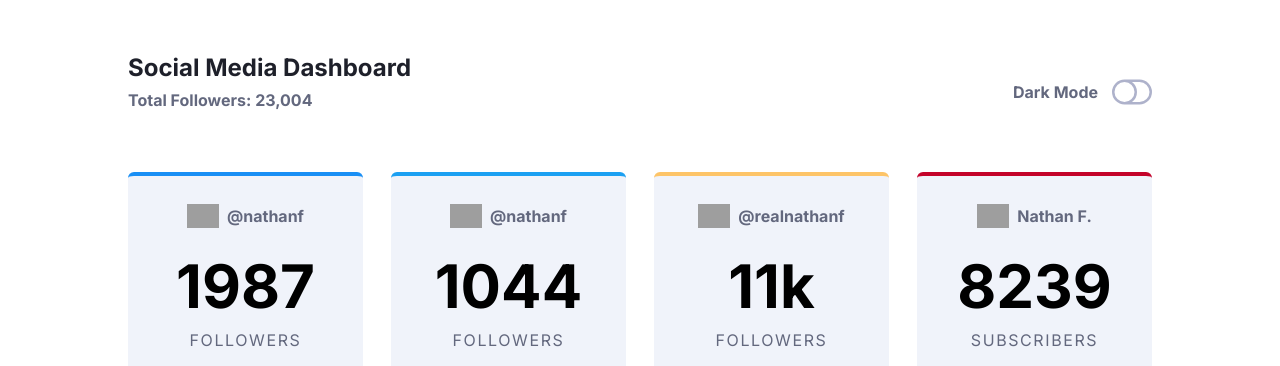
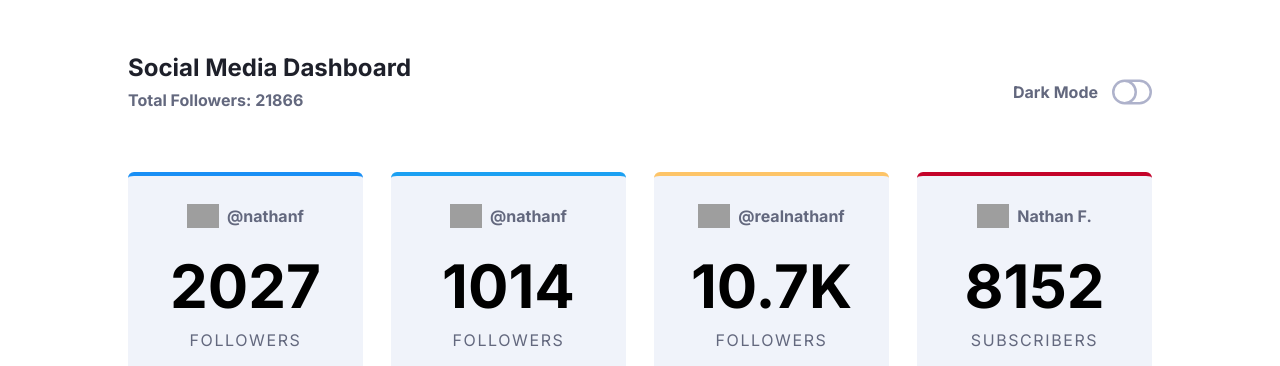
Before and after one commit to TheThomasY/social-media-dashboard, a React (Create React App) app: page / in a window 1280 px wide. Shown: the top 366 px of the page. Built offline with nearby package versions, Linux system fonts and the light colour scheme; grey boxes are pictures that could not be loaded.

Commit message:
feat: followers is randomised

```diff
--- a/src/App.js
+++ b/src/App.js
@@ -5,15 +5,55 @@ import Overview from './components/Overview';
 import './App.css';
 
 function App() {
+  // Set page title
   useEffect(() => {
     document.title = 'Dashboard';
   }, []);
 
+  // Dark Mode
   const [darkMode, setDarkMode] = useState(false);
 
   const toggleDarkMode = () => {
     setDarkMode(!darkMode);
   };
+
+  // Followers
+  const startingFollowers = {
+    fb: 1987,
+    tw: 1044,
+    in: 11000,
+    yt: 8239,
+  };
+
+  // Random Followers
+  const [randomFollowers, setRandomFollowers] = useState({
+    fb: startingFollowers.fb,
+    tw: startingFollowers.tw,
+    in: startingFollowers.in,
+    yt: startingFollowers.yt,
+  });
+
+  const randomFluc = (number) => {
+    let percentage = Math.floor(Math.random() * 3 + 1);
+    return Math.random() > 0.5
+      ? Math.ceil(number * (1 + percentage / 100))
+      : Math.ceil(number * (1 - percentage / 100));
+  };
+
+  useEffect(() => {
+    const interval = setInterval(() => {
+      setRandomFollowers((prevRandomFollowers) => {
+        return {
+          ...prevRandomFollowers,
+          fb: randomFluc(prevRandomFollowers.fb),
+          tw: randomFluc(prevRandomFollowers.tw),
+          in: randomFluc(prevRandomFollowers.in),
+          yt: randomFluc(prevRandomFollowers.yt),
+        };
+      });
+    }, 2000);
+    return () => clearInterval(interval);
+  }, []);
 
   return (
     <div
@@ -23,8 +63,12 @@ function App() {
       }
     >
       <div className='w-4/5 max-w-[1120px] mx-auto pb-10 xl:pb-14'>
-        <Header onToggleDarkMode={toggleDarkMode} colourMode={darkMode} />
-        <Followers />
+        <Header
+          onToggleDarkMode={toggleDarkMode}
+          colourMode={darkMode}
+          followers={randomFollowers}
+        />
+        <Followers followers={randomFollowers} />
         <Overview />
       </div>
     </div>
--- a/src/components/Followers.js
+++ b/src/components/Followers.js
@@ -1,4 +1,4 @@
-import React from 'react';
+import React, { useState } from 'react';
 import BigCard from './BigCard';
 
 import iconFb from '../images/icon-facebook.svg';
@@ -6,13 +6,21 @@ import iconTwitter from '../images/icon-twitter.svg';
 import iconInsta from '../images/icon-instagram.svg';
 import iconYoutube from '../images/icon-youtube.svg';
 
-export default function Followers() {
-  const socialsData = [
+export default function Followers(props) {
+  function numFormatter(num) {
+    if (num > 9999) {
+      return (num / 1000).toFixed(1) + 'K';
+    } else if (num <= 9999) {
+      return num;
+    }
+  }
+
+  let socialsData = [
     {
       social: 'facebook',
       icon: iconFb,
       handle: '@nathanf',
-      followerCount: '1987',
+      followerCount: numFormatter(props.followers.fb),
       followerWord: 'FOLLOWERS',
       followerChange: '+12',
       colour: 'hsl(208, 92%, 53%)',
@@ -21,7 +29,7 @@ export default function Followers() {
       social: 'twitter',
       icon: iconTwitter,
       handle: '@nathanf',
-      followerCount: '1044',
+      followerCount: numFormatter(props.followers.tw),
       followerWord: 'FOLLOWERS',
       followerChange: '+99',
       colour: 'hsl(203, 89%, 53%)',
@@ -30,7 +38,7 @@ export default function Followers() {
       social: 'insta',
       icon: iconInsta,
       handle: '@realnathanf',
-      followerCount: '11k',
+      followerCount: numFormatter(props.followers.in),
       followerWord: 'FOLLOWERS',
       followerChange: '+1099',
       colour: 'hsl(37, 97%, 70%)',
@@ -39,7 +47,7 @@ export default function Followers() {
       social: 'youtube',
       icon: iconYoutube,
       handle: 'Nathan F.',
-      followerCount: '8239',
+      followerCount: numFormatter(props.followers.yt),
       followerWord: 'SUBSCRIBERS',
       followerChange: '-144',
       colour: 'hsl(348, 97%, 39%)',
--- a/src/components/Header.js
+++ b/src/components/Header.js
@@ -3,6 +3,12 @@ import React from 'react';
 import { BsToggleOn, BsToggleOff } from 'react-icons/bs';
 
 export default function Header(props) {
+  let totalFollowers = 0;
+
+  for (let social in props.followers) {
+    totalFollowers += props.followers[social];
+  }
+
   const darkModeHandler = () => {
     props.onToggleDarkMode();
   };
@@ -14,7 +20,7 @@ export default function Header(props) {
           Social Media Dashboard
         </div>
         <div className='mt-1 font-bold text-grey-text dark:text-dk-text transition-colors duration-1000'>
-          Total Followers: 23,004
+          Total Followers: {totalFollowers}
         </div>
       </div>
       <div className='flex justify-between mt-5 border-t border-grey-line md:border-0'>
```
